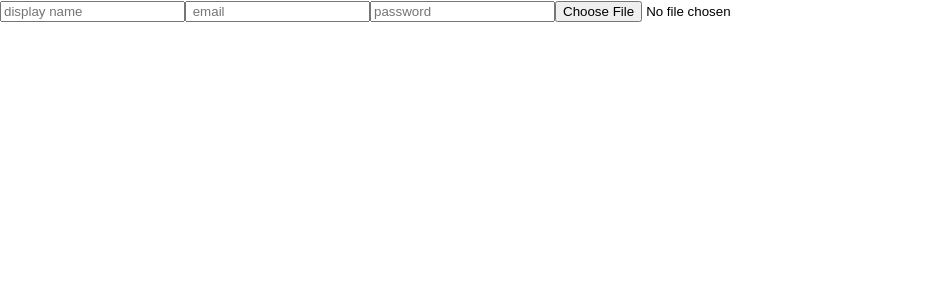
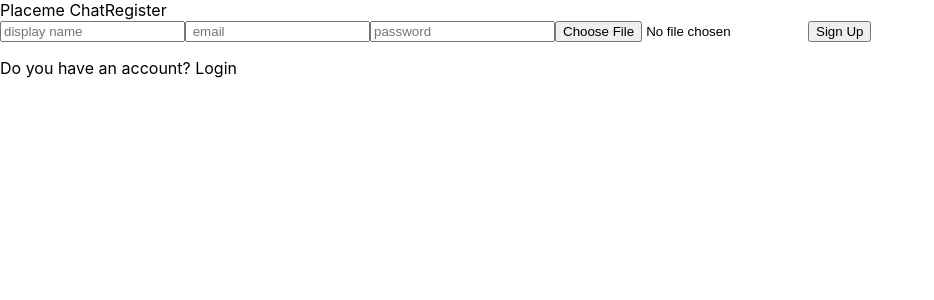
Before and after one commit to Asna1303/chatapp, a React (Create React App) app: page / in a window 1280 px wide. Shown: the top 300 px of the page, without its empty margins (0-934 px from the left). Built offline with nearby package versions, Linux system fonts and the light colour scheme.

Commit message:
added a button for signup

```diff
--- a/src/molecules/registerpage.jsx
+++ b/src/molecules/registerpage.jsx
@@ -4,12 +4,16 @@ const Registerpage =() =>{
   return (
     <div className='form-container'>
         <div className='formWrapper'>
+            <span className="logo">Placeme Chat</span>
+            <span className="title">Register</span>
             <form>
 <input type="text" placeholder="display name"/>
 <input type="email" placeholder=" email"/>
 <input type="password" placeholder="password "/>
 <input type="file"/>
+<button>Sign Up</button>
             </form>
+            <p>Do you have an account? Login</p>
         </div>
     </div>
   )
```
